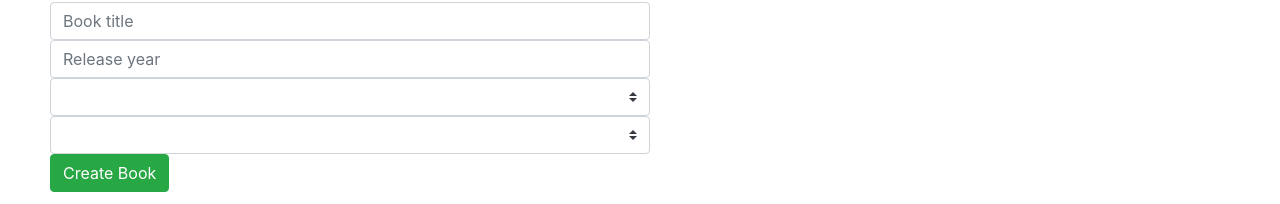
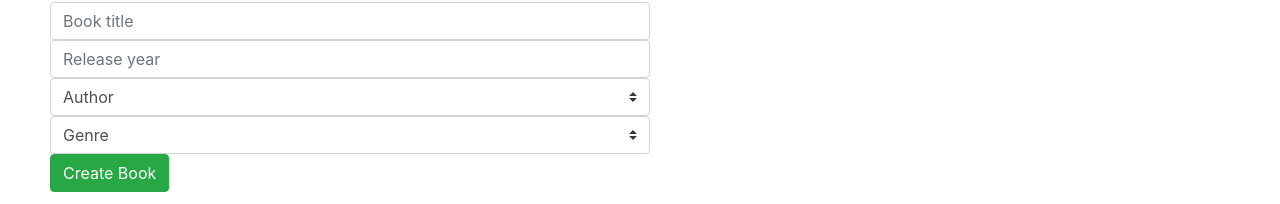
Before and after one commit to GaryGorynski/Vue-Ksiazkii, a Nuxt app: page / in a window 1280 px wide. Shown: the part 386-590 px from the top of the page. Built offline with nearby package versions, Linux system fonts and the light colour scheme.

Commit message:
computed

```diff
--- a/components/Forms.vue
+++ b/components/Forms.vue
@@ -5,10 +5,7 @@
     <GenreForm v-on:submitedGenre="submitGenre($event)" />
 
     <CreateBookForm
-      :selectedAuthor="selectedAuthor"
-      :selectedGenre="selectedGenre"
-      :selectAuthor="selectAuthor"
-      :selectGenre="selectGenre"
+      v-bind="authorprops"
       v-on:createdBook="createBook($event)"
     />
   </div>
@@ -27,10 +24,13 @@ export default {
   },
   data() {
     return {
-      selectedAuthor: null,
-      selectedGenre: null,
-      selectAuthor: [{ value: null, text: "Author" }],
-      selectGenre: [{ value: null, text: "Genre" }],
+      authorprops: {
+        selectedAuthor: null,
+        selectedGenre: null,
+        selectAuthor: [{ value: null, text: "Author" }],
+        selectGenre: [{ value: null, text: "Genre" }],
+      },
+
       booklist: [],
     };
   },
@@ -40,12 +40,14 @@ export default {
       releaseyear: { required, numeric },
     },
   },
+
   methods: {
     submitAuthor: function (event) {
-      this.selectAuthor.push(event);
+      this.authorprops.selectAuthor.push(event);
+      console.log(this.authorprops.selectAuthor);
     },
     submitGenre: function (event) {
-      this.selectGenre.push(event);
+      this.authorprops.selectGenre.push(event);
     },
     createBook: function (event) {
       this.booklist.push(event);
--- a/components/authorForm.vue
+++ b/components/authorForm.vue
@@ -57,6 +57,7 @@ export default {
       },
     };
   },
+
   methods: {
     submitedAuthor: function () {
       if (this.author.value === "" || this.author.text === "") {
--- a/components/createBookForm.vue
+++ b/components/createBookForm.vue
@@ -33,8 +33,7 @@
             >Has to be a number</span
           >
         </div>
-        <b-form-select v-model="selectedAuthor" :options="selectAuthor">
-        </b-form-select>
+        <b-form-select v-model="test" :options="selectAuthor"> </b-form-select>
         <b-form-select v-model="selectedGenre" :options="selectGenre">
         </b-form-select>
         <b-button
@@ -53,19 +52,28 @@
 <script>
 import { required, numeric } from "vuelidate/lib/validators";
 export default {
+  props: {
+    selectedAuthor: { required: true },
+    selectedGenre: { required: true },
+    selectAuthor: { type: Array, required: true },
+    selectGenre: { type: Array, required: true },
+  },
   data() {
     return {
-      props: {
-        selectedAuthor: { type: Object, required: false },
-        selectedGenre: { type: Object, required: false },
-        selectAuthor: { type: Array, required: false },
-        selectGenre: { type: Array, required: false },
-      },
       book: {
         booktitle: "",
         releaseyear: "",
       },
+      testowo: "",
     };
+  },
+  computed: {
+    test: {
+      get: function () {
+        return this.selectedAuthor;
+      },
+      set: function (value) {},
+    },
   },
   methods: {
     createdBook: function () {
@@ -73,7 +81,7 @@ export default {
         booktitle: this.book.booktitle,
         releaseyear: this.book.releaseyear,
         bookid: Math.floor(Math.random() * 100000),
-        authorid: this.selectedAuthor,
+        authorid: this.test,
         genreid: this.selectedGenre,
       });
     },
```
